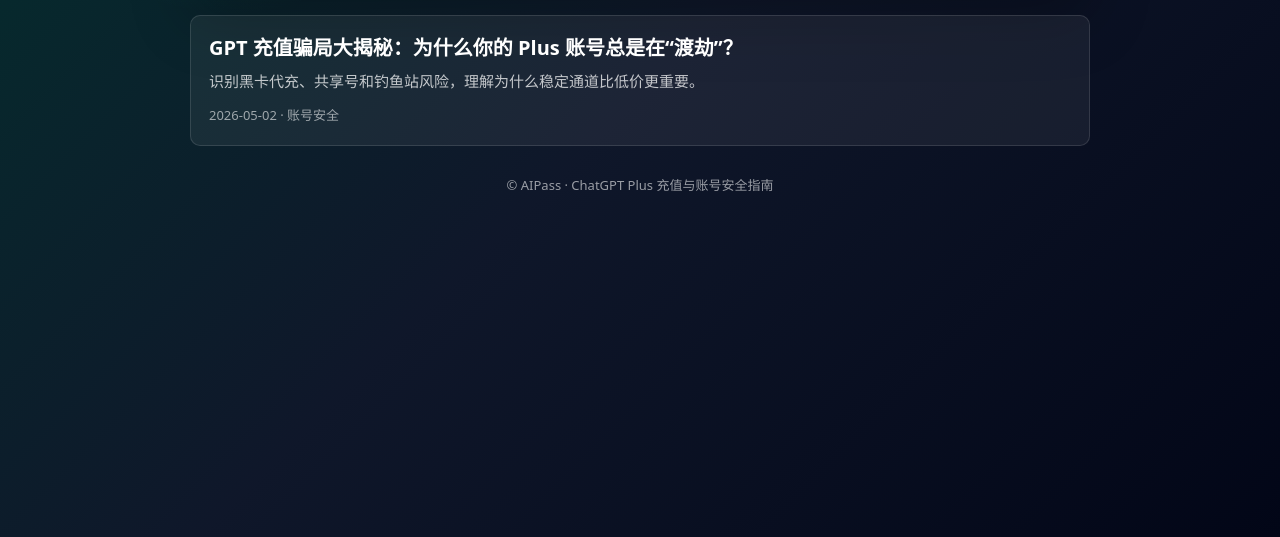
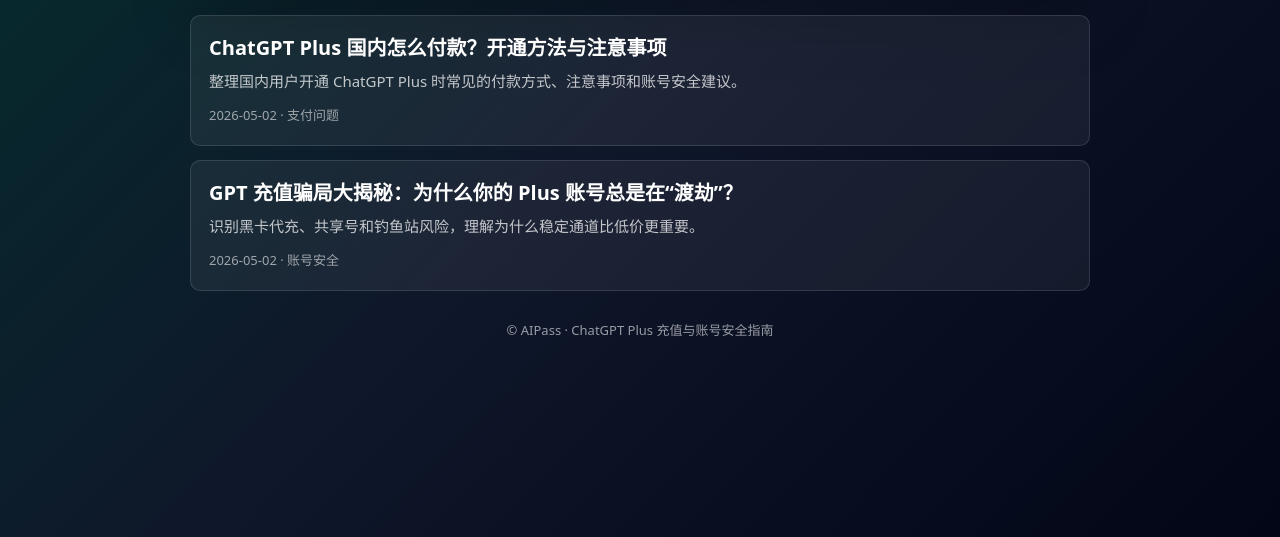
Before and after one commit to jack12202/aipassme, a website: page blog/index.html in a window 1280 px wide. Shown: the part 263-800 px from the top of the page. Drawn offline with Linux system fonts and the light colour scheme.

Commit message:
Update index.html
1

```diff
--- a/blog/index.html
+++ b/blog/index.html
@@ -143,6 +143,11 @@
 
     <section class="post-list" aria-label="文章列表">
       <!-- BLOG_POSTS_START -->
+      <a class="post-card" href="chatgpt-plus-guonei-fukuan.html">
+        <h2 class="post-title">ChatGPT Plus 国内怎么付款？开通方法与注意事项</h2>
+        <p class="post-desc">整理国内用户开通 ChatGPT Plus 时常见的付款方式、注意事项和账号安全建议。</p>
+        <div class="post-meta">2026-05-02 · 支付问题</div>
+      </a>
       <a class="post-card" href="gpt-chongzhi-pianju.html">
         <h2 class="post-title">GPT 充值骗局大揭秘：为什么你的 Plus 账号总是在“渡劫”？</h2>
         <p class="post-desc">识别黑卡代充、共享号和钓鱼站风险，理解为什么稳定通道比低价更重要。</p>
```
